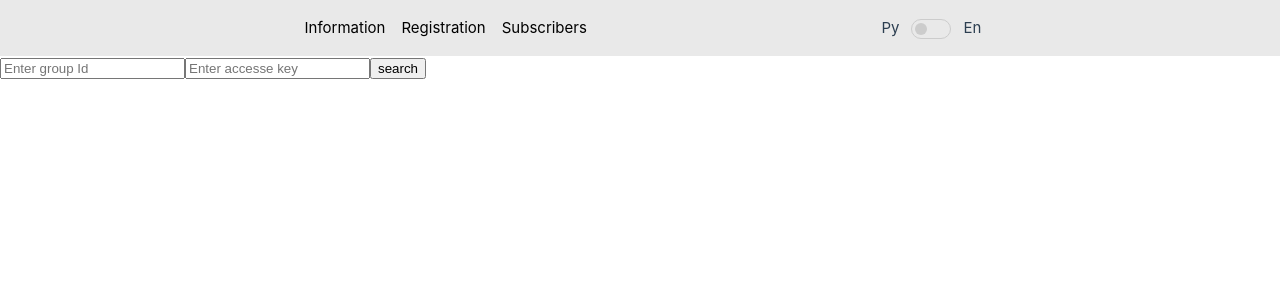
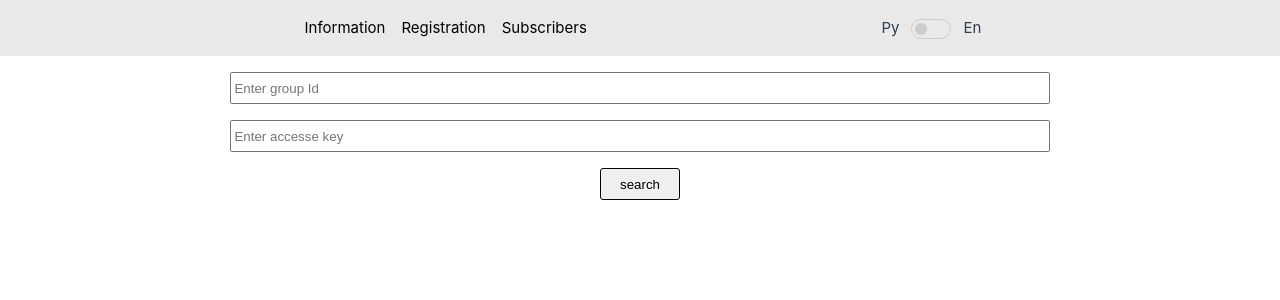
Before and after one commit to Evgeny-Tokarev/vueChart, a Vue app: page / in a window 1280 px wide. Shown: the top 300 px of the page. Built offline with nearby package versions, Linux system fonts and the light colour scheme.

Commit message:
Visual components ready

```diff
--- a/src/components/vkRequests.ts
+++ b/src/components/vkRequests.ts
@@ -1,15 +1,16 @@
 import fetchJsonp from "fetch-jsonp";
-export default async function makeRequest(
+export default async function requestVk(
   groupID: string | number = "exclusive_muzic",
   groupKey: string
 ) {
+  console.log(groupID, groupKey);
   try {
     const res = await fetchJsonp(
       `https://api.vk.com/method/groups.getById?group_id=${groupID}&fields=members_count,description&v=5.131&access_token=${groupKey.replace(
         /['"]+/g,
         ""
       )}`,
-      { timeout: 10000 }
+      { timeout: 7000 }
     );
     if (!!res.ok) {
       const body = await res.json();
@@ -20,3 +21,4 @@ export default async function makeRequest(
     return null;
   }
 }
+//= import.meta.env.VITE_GROUP_KEY
--- a/src/stores/store.ts
+++ b/src/stores/store.ts
@@ -1,14 +1,14 @@
-import { defineStore } from "pinia";
-import makeRequest from "@/components/vkRequests";
+import { defineStore, type _DeepPartial } from "pinia";
+import requestVk from "@/components/vkRequests";
 
-interface State {
+interface Group {
   [key: string]: any;
 }
 export const useStore = defineStore({
   id: "groupInfo",
   state: () => {
     return {
-      group: {} as State,
+      group: {} as Group,
     };
   },
   getters: {
@@ -20,11 +20,10 @@ export const useStore = defineStore({
     getGroupUrl: (state) => `https://vk.com/${state.group.screen_name}`,
   },
   actions: {
-    setGroup(groupID: string) {
+    setGroup(groupID: string, groupPassword: string) {
       let tries = 1;
       let interval = window.setInterval(() => {
-        console.log(`${tries}-s try`);
-        makeRequest(groupID).then((groups) => {
+        requestVk(groupID, groupPassword).then((groups) => {
           if (groups && groups.response) {
             this.$patch({
               group: groups.response[0],
@@ -32,7 +31,8 @@ export const useStore = defineStore({
             window.clearInterval(interval);
           } else {
             tries++;
-            if (tries > 10) {
+            if (tries >= 5) {
+              this.$reset();
               window.clearInterval(interval);
             }
           }
--- a/src/views/Information.vue
+++ b/src/views/Information.vue
@@ -4,7 +4,6 @@ import { reactive } from "vue";
 
 const store = useStore();
 const state = reactive({});
-console.log(store.group);
 </script>
 
 <template>
@@ -28,10 +27,10 @@ console.log(store.group);
         height="100"
       />
     </a>
-    <div class="info__subscribers">
+    <div class="info__subscribers" v-if="store.getSubscribersCount">
       {{ store.getSubscribersCount }} members in the group
     </div>
-    <div class="info__isClosed">
+    <div class="info__isClosed" v-if="store.getGroupIsClosed">
       {{ store.getGroupIsClosed ? "The group is Closed" : "The group is Open" }}
     </div>
     <div class="info__description">{{ store.getGroupDescription }}</div>
--- a/src/views/Registration.vue
+++ b/src/views/Registration.vue
@@ -1,31 +1,88 @@
 <template>
-  <input v-model="state.groupID" placeholder="Enter group Id" />
-  <input v-model="state.accesseKey" placeholder="Enter accesse key" />
-  <button @click="submitHandler">search</button>
+  <form class="groupForm" @submit="submitHandler">
+    <input
+      class="groupForm__input"
+      v-model="state.groupID"
+      placeholder="Enter group Id"
+      required
+    />
+    <input
+      class="groupForm__input"
+      v-model="state.accesseKey"
+      placeholder="Enter accesse key"
+      required
+    />
+    <button class="groupForm__button" type="submit">search</button>
+  </form>
+  <p class="utility-text" v-if="state.isFailed">Не удалось найти группу</p>
 </template>
 <script lang="ts" setup>
 import { reactive } from "vue";
 import { useStore } from "@/stores/store";
 import router from "@/router/index";
 
-const group = useStore();
+const store = useStore();
 const state = reactive({
   groupID: "",
   accesseKey: "",
+  isFailed: false,
 });
-group.$subscribe(
+store.$subscribe(
   () => {
-    console.log(group.group);
-    router.push("/Subscribers");
+    console.log(store.getGroupName);
+    console.log(!!store.getGroupName);
+    if (!!store.getGroupName) {
+      console.log("redirect");
+      router.push("/subscribers");
+    } else {
+      state.isFailed = true;
+      setTimeout(() => {
+        state.isFailed = false;
+      }, 3000);
+    }
   },
   { deep: true }
 );
 
-function submitHandler() {
-  if (!!state.groupID) {
-    console.log(state.groupID, state.accesseKey);
-    group.setGroup(state.groupID);
+function submitHandler(event: Event) {
+  event.preventDefault();
+  console.log("submit");
+  if (!!state.groupID && !!state.accesseKey) {
+    store.setGroup(state.groupID, state.accesseKey);
   }
 }
 </script>
-<style lang="scss" scoped></style>
+<style lang="scss" scoped>
+.groupForm {
+  display: flex;
+  margin: 0 auto;
+  flex-direction: column;
+  width: 80%;
+  align-items: center;
+  * {
+    margin-top: 1rem;
+  }
+  &__input {
+    width: 80%;
+    height: 2rem;
+  }
+  &__button {
+    width: 5rem;
+    height: 2rem;
+    border: 1px solid black;
+    border-radius: 3px;
+    cursor: pointer;
+    color: black;
+    &:hover {
+      background-color: #ccc;
+    }
+    &:active {
+      background-color: black;
+      color: white;
+    }
+  }
+}
+.utility-text {
+  text-align: center;
+}
+</style>
--- a/src/views/Subscribers.vue
+++ b/src/views/Subscribers.vue
@@ -1,7 +1,6 @@
 <script lang="ts" setup>
 import * as Highcharts from "highcharts";
 import { onMounted, reactive, onBeforeUnmount, watch } from "vue";
-import makeRequest from "@/components/vkRequests";
 import { useStore } from "@/stores/store";
 
 interface State {
@@ -59,6 +58,9 @@ function graph() {
     exporting: {
       enabled: false,
     },
+    accessibility: {
+      enabled: false,
+    },
 
     series: [
       {
@@ -90,6 +92,8 @@ onMounted(() => {
       state.avatarUrl = group.getGroupAvatar;
       state.groupName = group.getGroupName;
       state.isUpdated = true;
+    } else {
+      clearInterval(interval);
     }
   }, 1000);
 });
@@ -121,7 +125,9 @@ onBeforeUnmount(() => {
 
 <template>
   <div class="group">
-    <h2 class="group__name">{{ state.groupName || "Group" }}</h2>
+    <h2 class="group__name" v-if="state.groupName">
+      {{ state.groupName || "Group" }}
+    </h2>
     <img
       class="group__image"
       :src="state.avatarUrl"
```
